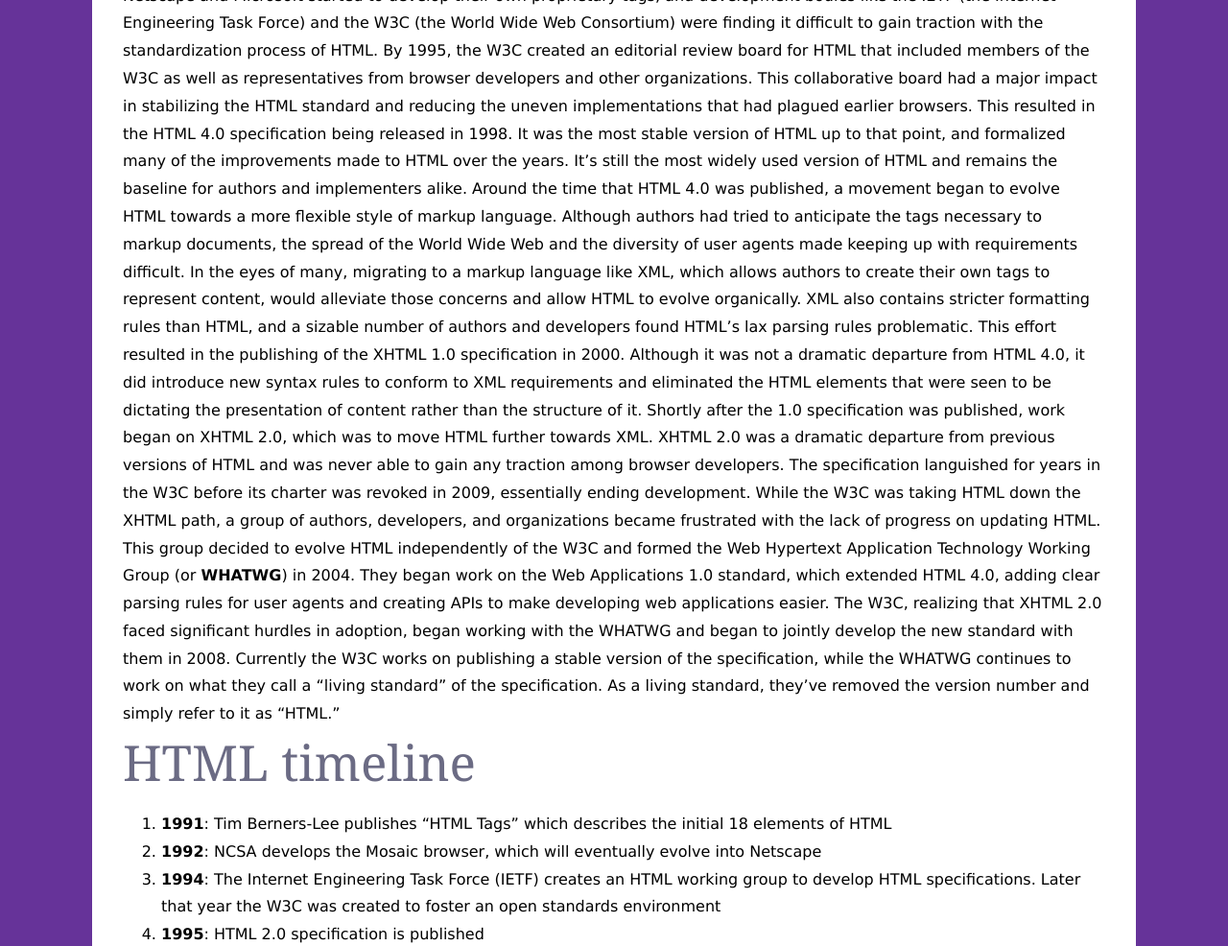
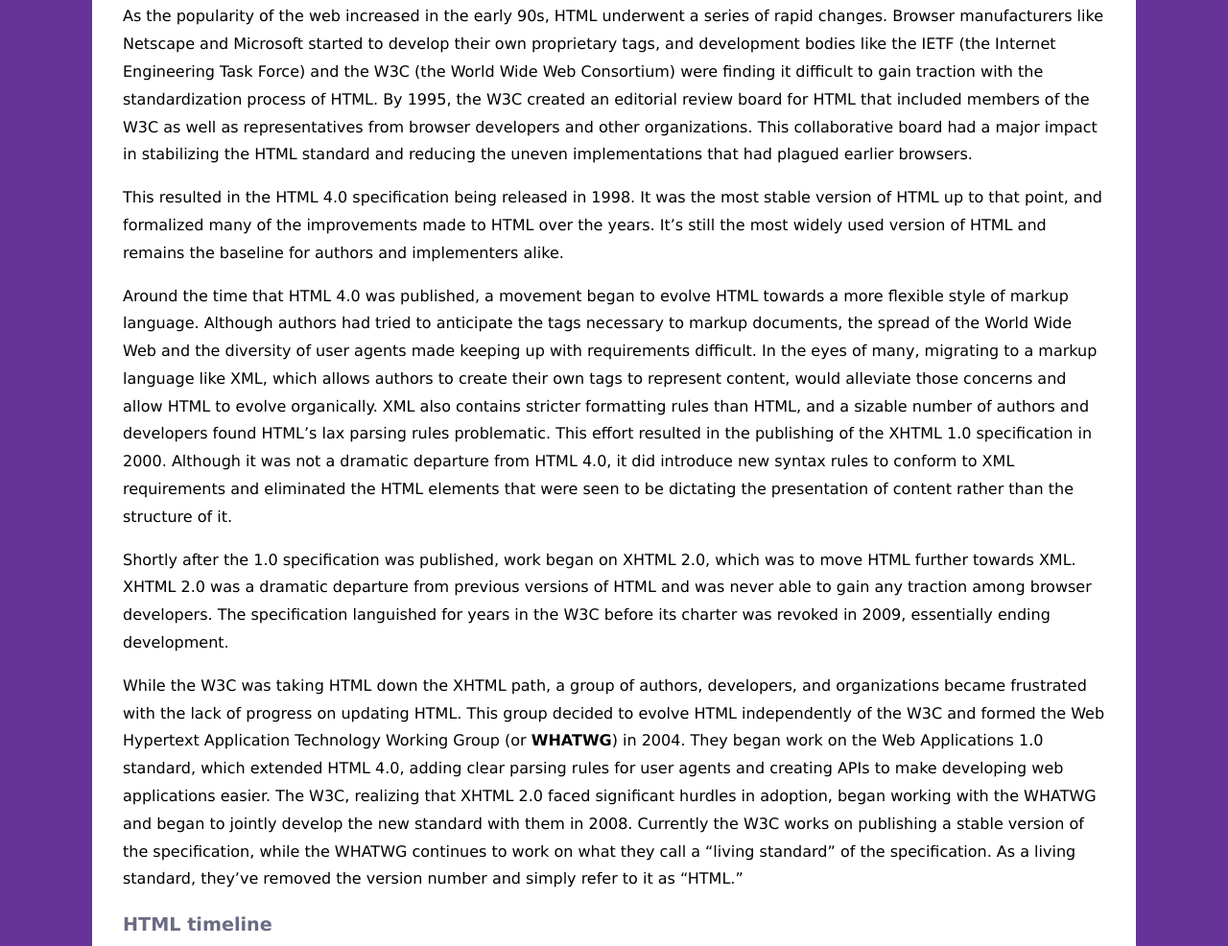
Before and after one commit to DigitalLich/Comp484-H1, a plain HTML site: page index.html in a window 1280 px wide. Shown: the part 871-1857 px from the top of the page at 96% size. Drawn offline with Linux system fonts and the light colour scheme.

Commit message:
Index formating fixed

```diff
--- a/index.html
+++ b/index.html
@@ -7,7 +7,8 @@
 </head>
   <body>
 
-    <h1> Comp 484 Introduction to HTML </h1>
+    <h1> Comp 484 </h1>
+    <h2> Introduction to HTML </h2>
 
     <ul>
       <li><a href="index.html" title="Introduction to HTML">Introduction to HTML</a></li>
@@ -17,9 +18,20 @@
       <li><a href="next.html" title="Next steps">Next steps</a></li>
     </ul>
 
-    <img src="images/tags.png" alt="HTML" width="310" height="375" class="flowRight">HTML, or <b>Hypertext Markup Language</b>, is the language used to describe the structure of content on the web. As with other markup languages, it uses tags to identify page elements and describe the page&rsquo;s semantic structure. An easy way to visualize this is to consider the various types of documents you see on a day-to-day basis, like magazine and newspaper articles or documents created in a program like Microsoft Word. The formatting of those documents ensures that the information is presented clearly, with a distinct hierarchy. This allows readers to quickly scan the page and determine which information is important and how the content relates to each other. HTML allows us to do that for web pages by first establishing the overall document structure, and then formatting elements like headings and paragraphs.
+    <img src="images/tags.png" alt="HTML" width="310" height="375" class="flowRight">
 
-    <h2>History</h2>
+    <p>
+      HTML, or <b>Hypertext Markup Language</b>, is the language used to describe the structure of content on the web.
+      As with other markup languages, it uses tags to identify page elements and describe the page&rsquo;s semantic structure.
+      An easy way to visualize this is to consider the various types of documents you see on a day-to-day basis,
+      like magazine and newspaper articles or documents created in a program like Microsoft Word.
+      The formatting of those documents ensures that the information is presented clearly, with a distinct hierarchy.
+      This allows readers to quickly scan the page and determine which information is important and how the content relates to each other.
+      HTML allows us to do that for web pages by first establishing the overall document structure,
+      and then formatting elements like headings and paragraphs.
+    </p>
+
+    <h3>History</h3>
 
     <p>
       HTML can trace its roots back to 1989 at <b>CERN</b>, the European Laboratory for Particle Physics.
@@ -32,17 +44,54 @@
       Although the world didn&rsquo;t quite realize it yet, the World Wide Web was born.
     </p>
 
-    As the popularity of the web increased in the early 90s, HTML underwent a series of rapid changes. Browser manufacturers like Netscape and Microsoft started to develop their own proprietary tags, and development bodies like the IETF (the Internet Engineering Task Force) and the W3C (the World Wide Web Consortium) were finding it difficult to gain traction with the standardization process of HTML. By 1995, the W3C created an editorial review board for HTML that included members of the W3C as well as representatives from browser developers and other organizations. This collaborative board had a major impact in stabilizing the HTML standard and reducing the uneven implementations that had plagued earlier browsers.
+    <p>
+      As the popularity of the web increased in the early 90s, HTML underwent a series of rapid changes.
+      Browser manufacturers like Netscape and Microsoft started to develop their own proprietary tags,
+      and development bodies like the IETF (the Internet Engineering Task Force)
+      and the W3C (the World Wide Web Consortium) were finding it difficult to gain traction
+      with the standardization process of HTML. By 1995, the W3C created an editorial review board for
+      HTML that included members of the W3C as well as representatives from browser developers and other organizations.
+      This collaborative board had a major impact in stabilizing the HTML standard and reducing the uneven implementations
+      that had plagued earlier browsers.
+    </p>
 
-    This resulted in the HTML 4.0 specification being released in 1998. It was the most stable version of HTML up to that point, and formalized many of the improvements made to HTML over the years. It&rsquo;s still the most widely used version of HTML and remains the baseline for authors and implementers alike.
+    <p>
+      This resulted in the HTML 4.0 specification being released in 1998. It was the most stable version of HTML up to that point,
+      and formalized many of the improvements made to HTML over the years. It&rsquo;s still the most widely used version of HTML
+      and remains the baseline for authors and implementers alike.
+    </p>
 
-    Around the time that HTML 4.0 was published, a movement began to evolve HTML towards a more flexible style of markup language. Although authors had tried to anticipate the tags necessary to markup documents, the spread of the World Wide Web and the diversity of user agents made keeping up with requirements difficult. In the eyes of many, migrating to a markup language like XML, which allows authors to create their own tags to represent content, would alleviate those concerns and allow HTML to evolve organically. XML also contains stricter formatting rules than HTML, and a sizable number of authors and developers found HTML&rsquo;s lax parsing rules problematic. This effort resulted in the publishing of the XHTML 1.0 specification in 2000. Although it was not a dramatic departure from HTML 4.0, it did introduce new syntax rules to conform to XML requirements and eliminated the HTML elements that were seen to be dictating the presentation of content rather than the structure of it.
+    <p>
+      Around the time that HTML 4.0 was published, a movement began to evolve HTML towards a more flexible style of markup language.
+      Although authors had tried to anticipate the tags necessary to markup documents, the spread of the World Wide Web
+      and the diversity of user agents made keeping up with requirements difficult. In the eyes of many,
+      migrating to a markup language like XML, which allows authors to create their own tags to represent content,
+      would alleviate those concerns and allow HTML to evolve organically. XML also contains stricter formatting rules than HTML,
+      and a sizable number of authors and developers found HTML&rsquo;s lax parsing rules problematic.
+      This effort resulted in the publishing of the XHTML 1.0 specification in 2000. Although it was not a dramatic departure
+      from HTML 4.0, it did introduce new syntax rules to conform to XML requirements
+      and eliminated the HTML elements that were seen to be dictating the presentation of content rather than the structure of it.
+    </p>
 
-    Shortly after the 1.0 specification was published, work began on XHTML 2.0, which was to move HTML further towards XML. XHTML 2.0 was a dramatic departure from previous versions of HTML and was never able to gain any traction among browser developers. The specification languished for years in the W3C before its charter was revoked in 2009, essentially ending development.
+    <p>
+      Shortly after the 1.0 specification was published, work began on XHTML 2.0, which was to move HTML further towards XML.
+      XHTML 2.0 was a dramatic departure from previous versions of HTML and was never able to gain any traction among browser developers.
+      The specification languished for years in the W3C before its charter was revoked in 2009, essentially ending development.
+    </p>
 
-    While the W3C was taking HTML down the XHTML path, a group of authors, developers, and organizations became frustrated with the lack of progress on updating HTML. This group decided to evolve HTML independently of the W3C and formed the Web Hypertext Application Technology Working Group (or <b>WHATWG</b>) in 2004. They began work on the Web Applications 1.0 standard, which extended HTML 4.0, adding clear parsing rules for user agents and creating APIs to make developing web applications easier. The W3C, realizing that XHTML 2.0 faced significant hurdles in adoption, began working with the WHATWG and began to jointly develop the new standard with them in 2008. Currently the W3C works on publishing a stable version of the specification, while the WHATWG continues to work on what they call a &ldquo;living standard&rdquo; of the specification. As a living standard, they&rsquo;ve removed the version number and simply refer to it as &ldquo;HTML.&rdquo;
+    <p>
+      While the W3C was taking HTML down the XHTML path, a group of authors, developers, and organizations became frustrated
+      with the lack of progress on updating HTML. This group decided to evolve HTML independently of the W3C
+      and formed the Web Hypertext Application Technology Working Group (or <b>WHATWG</b>) in 2004.
+      They began work on the Web Applications 1.0 standard, which extended HTML 4.0, adding clear parsing rules for user agents
+      and creating APIs to make developing web applications easier. The W3C, realizing that XHTML 2.0 faced significant hurdles in adoption,
+      began working with the WHATWG and began to jointly develop the new standard with them in 2008.
+      Currently the W3C works on publishing a stable version of the specification,
+      while the WHATWG continues to work on what they call a &ldquo;living standard&rdquo; of the specification.
+      As a living standard, they&rsquo;ve removed the version number and simply refer to it as &ldquo;HTML.&rdquo;
+    </p>
 
-    <h2>HTML timeline</h2>
+    <h3>HTML timeline</h3>
 
     <ol>
       <li><b>1991</b>: Tim Berners-Lee publishes &ldquo;HTML Tags&rdquo; which describes the initial 18 elements of HTML</li>
@@ -58,5 +107,6 @@
       <li><b>2009</b>: XHTML Working Group charter expires</li>
       <li><b>2012</b>: W3C and WHATWG announce they will develop the HTML5 standard separately</li>
     </ol>
+
   </body>
 </html>
```
